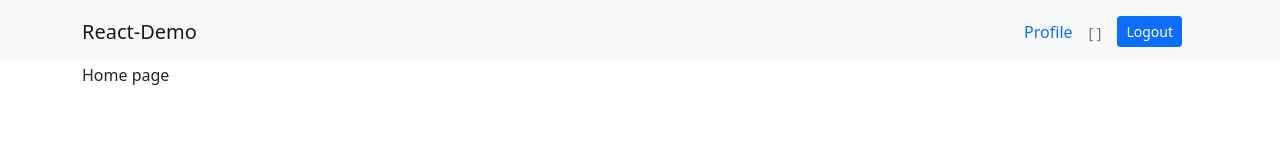
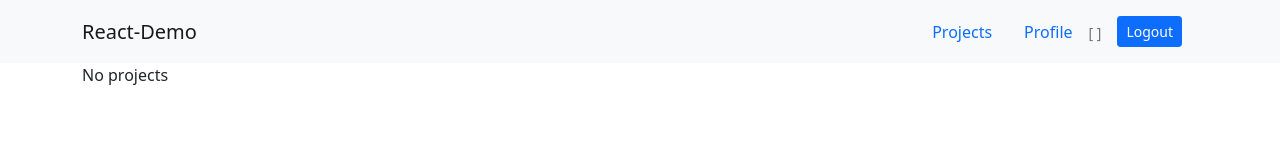
Before and after one commit to gfoo/react-demo, a React (Create React App) app: page /projects in a window 1280 px wide. Before the commit this address led to /. Shown: the top 160 px of the page. Built offline with nearby package versions, Linux system fonts and the light colour scheme; no server answers; sample sign-in values are in the browser's storage.

Commit message:
Projects page

```diff
--- a/src/App.js
+++ b/src/App.js
@@ -3,9 +3,9 @@ import { Navigate, Route, Routes } from "react-router-dom";
 import Layout from "./components/Layout/Layout";
 import ShowMessage from "./components/Layout/ShowMessage";
 import Admin from "./pages/Admin";
-import HomePage from "./pages/HomePage";
 import Login from "./pages/Login";
 import Profile from "./pages/Profile";
+import ProjectsPage from "./pages/ProjectsPage";
 import AuthContext from "./store/auth-context";
 
 function App() {
@@ -27,7 +27,8 @@ function App() {
         )}
         {isLoggedIn && (
           <>
-            <Route path="/" element={<HomePage />} />
+            <Route path="/" element={<Navigate to="/projects" />} />
+            <Route path="/projects" element={<ProjectsPage />} />
             <Route path="/profile" element={<Profile />} />
             <Route path="/admin" element={<Admin />} />
             <Route path="/*" element={<Navigate to="/" />} />
--- a/src/components/Layout/MainNavigation.js
+++ b/src/components/Layout/MainNavigation.js
@@ -25,14 +25,17 @@ const MainNavigation = () => {
           </LinkContainer>
           {isLoggedIn && (
             <Navbar.Collapse className="justify-content-end">
+              <LinkContainer to="/projects">
+                <Nav.Link>Projects</Nav.Link>
+              </LinkContainer>
+              <LinkContainer to="/profile">
+                <Nav.Link>Profile</Nav.Link>
+              </LinkContainer>
               {userProfile && userProfile.is_superuser && (
                 <LinkContainer to="/admin">
                   <Nav.Link>Admin</Nav.Link>
                 </LinkContainer>
               )}
-              <LinkContainer to="/profile">
-                <Nav.Link>Profile</Nav.Link>
-              </LinkContainer>
               <Navbar.Text>
                 <small> [ {userProfile && userProfile.email} ]</small>
               </Navbar.Text>
--- a/src/pages/HomePage.js
+++ b/src/pages/ProjectsPage.js
@@ -1,11 +1,11 @@
 import { Container } from "react-bootstrap";
 
-const HomePage = () => {
+const ProjectsPage = () => {
   return (
     <Container>
-      <p>Home page</p>
+      <p>No projects</p>
     </Container>
   );
 };
 
-export default HomePage;
+export default ProjectsPage;
```
